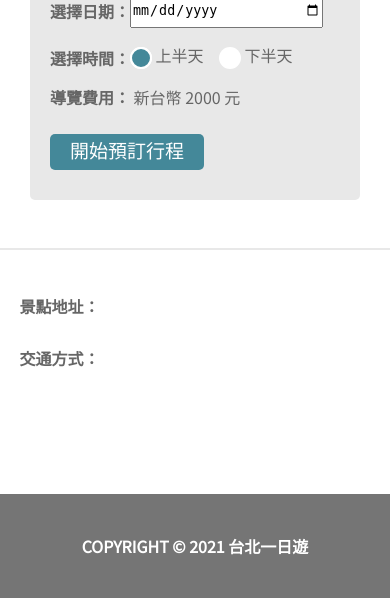
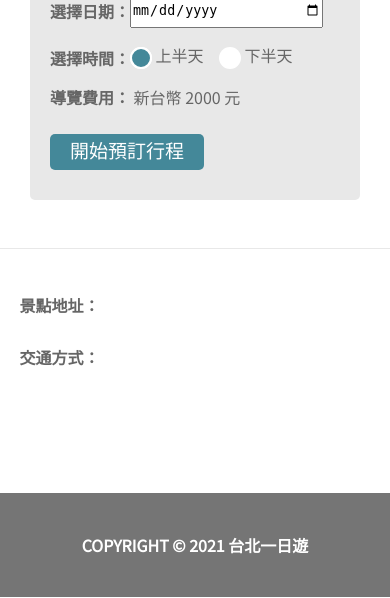
Before and after one commit to Shiuan-Chang/Travel-e-commerce-website.github.io, a Flask app: page /attraction/1 in a window 390 px wide. Shown: the part 586-1184 px from the top of the page. Run offline with Flask 3, Linux system fonts and the light colour scheme; data that the repository does not hold is empty.

Commit message:
13th commit

```diff
--- a/static/css/attractions.css
+++ b/static/css/attractions.css
@@ -223,9 +223,10 @@ a {
   margin-right: auto;
   /* 左侧边距设置为自动，使线水平置中 */
   margin-top: 48px;
+  height: 1px;
   width: 1200px;
-  border: 1px solid;
-  color: #E8E8E8;
+  border: none;
+  background-color: #E8E8E8;
 }
 
 
@@ -262,7 +263,6 @@ a {
   .separator {
     width: auto;
     margin-top: 30px;
-    border: 1px solid;
   }
 
   .below_text {
@@ -323,6 +323,7 @@ a {
 
   .below_text {
     width: 90%;
+
   }
 
   .textbox {
@@ -385,12 +386,12 @@ a {
 
   .below_text {
     width: 90%;
-    margin-left: 20px;
+    margin: 0px;
+    margin-top: 40px;
+    margin-left: 10px;
     margin-right: 10px;
-  }
-
-  .textbox {
-    padding-right: 20px;
+    padding-top: 10px;
+    padding-left: 10px;
   }
 
   .footer {
```
